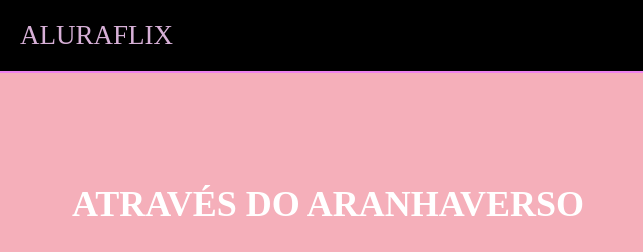
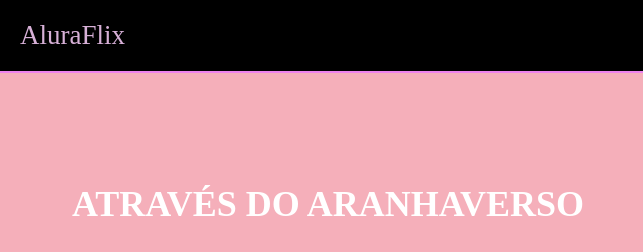
Before and after one commit to mariaisabelrp/maria-isabel, a plain HTML site: page index.html in a window 1280 px wide. Shown: the top 252 px of the page, 0-643 px from the left. Drawn offline with Linux system fonts and the light colour scheme; a web font is replaced by a local one.

Commit message:
nova versão do código

```diff
--- a/index.html
+++ b/index.html
@@ -5,12 +5,12 @@
     <link rel="preconnect" href="https://fonts.googleapis.com">
 <link rel="preconnect" href="https://fonts.gstatic.com" crossorigin>
 <link href="https://fonts.googleapis.com/css2?family=Gupter:wght@400;500;700&display=swap" rel="stylesheet">
-    <title>Aluraflix</title>
+    <title>AluraFlix</title>
 </head>
 
 <body>
 
-    <header>ALURAFLIX</header>
+    <header>AluraFlix</header>
     <section class="chamada">
         <div class="chamada-texto">
             <h1>ATRAVÉS DO ARANHAVERSO </h1>
```
